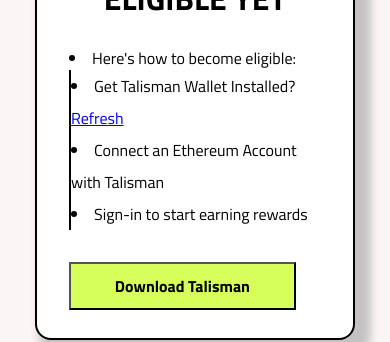
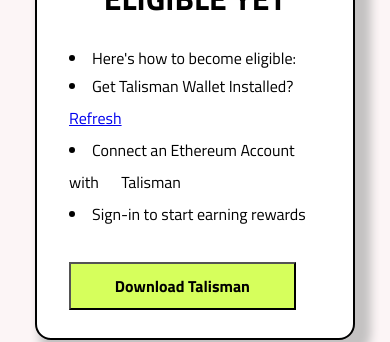
Before and after one commit to Govamarket/web3clone, a React (Create React App) app: page / in a window 390 px wide. Both pictures are taken after a click on the button "Check Eligibility". Shown: the part 221-563 px from the top of the page. Built offline with nearby package versions, Linux system fonts and the light colour scheme.

Commit message:
initial commit

```diff
--- a/src/component/Newpage.css
+++ b/src/component/Newpage.css
@@ -53,7 +53,10 @@
     display: inline-table;
     align-items: center;
     line-height: 2rem;
-    border-left: 2px solid #000;
+}
+
+.middle li span {
+    margin-left: 1.4rem;
 }
 
 .col-1 h1{
@@ -114,6 +117,8 @@
     font-family: Impact, Haettenschweiler, 'Arial Narrow Bold', sans-serif;
 }
 
+
+
 @media only screen and (max-width: 1028px) {
     .container-1{
         display: flex;
@@ -123,6 +128,12 @@
         position: relative;
         padding-top: 2rem;
         padding: 0 20px;
+    }
+
+    .middle{
+        display: inline-table;
+        align-items: center;
+        line-height: 2rem;
     }
 
     .bar-1{
--- a/src/component/Newpage.js
+++ b/src/component/Newpage.js
@@ -29,7 +29,7 @@
 
               <li>
                 {" "}
-                Connect an Ethereum Account with Talisman
+                Connect an Ethereum Account with<span>Talisman</span>
               </li>
 
               <li> Sign-in to start earning rewards</li>
```
